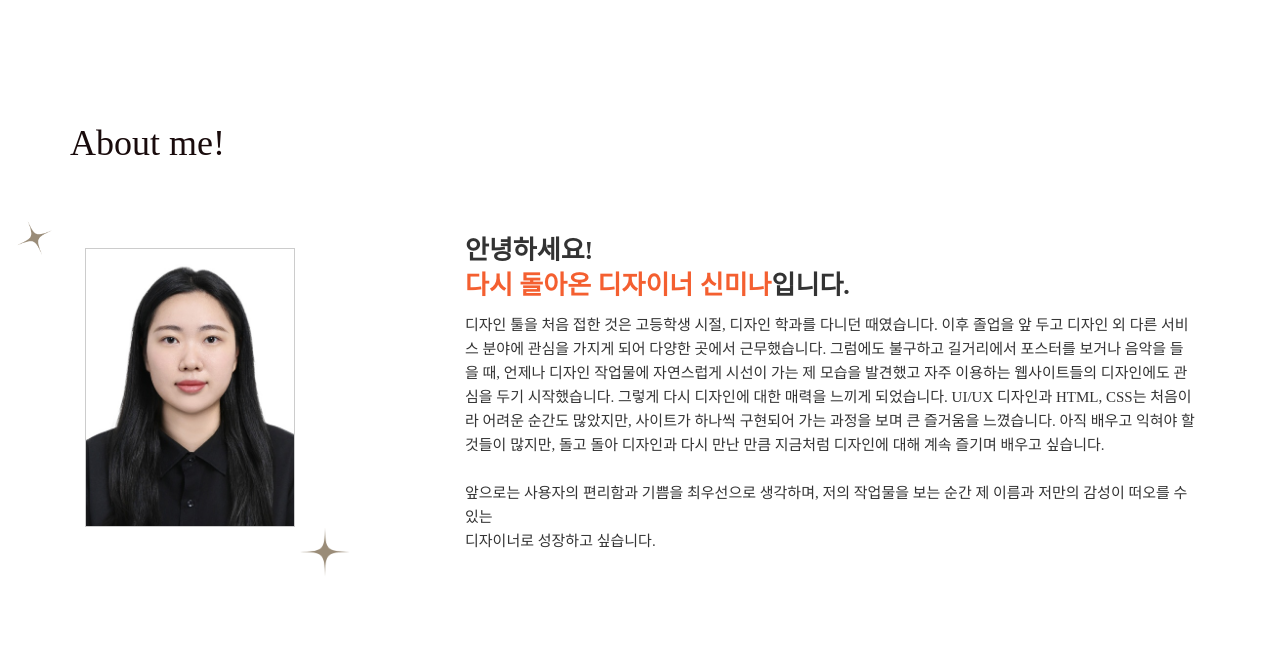
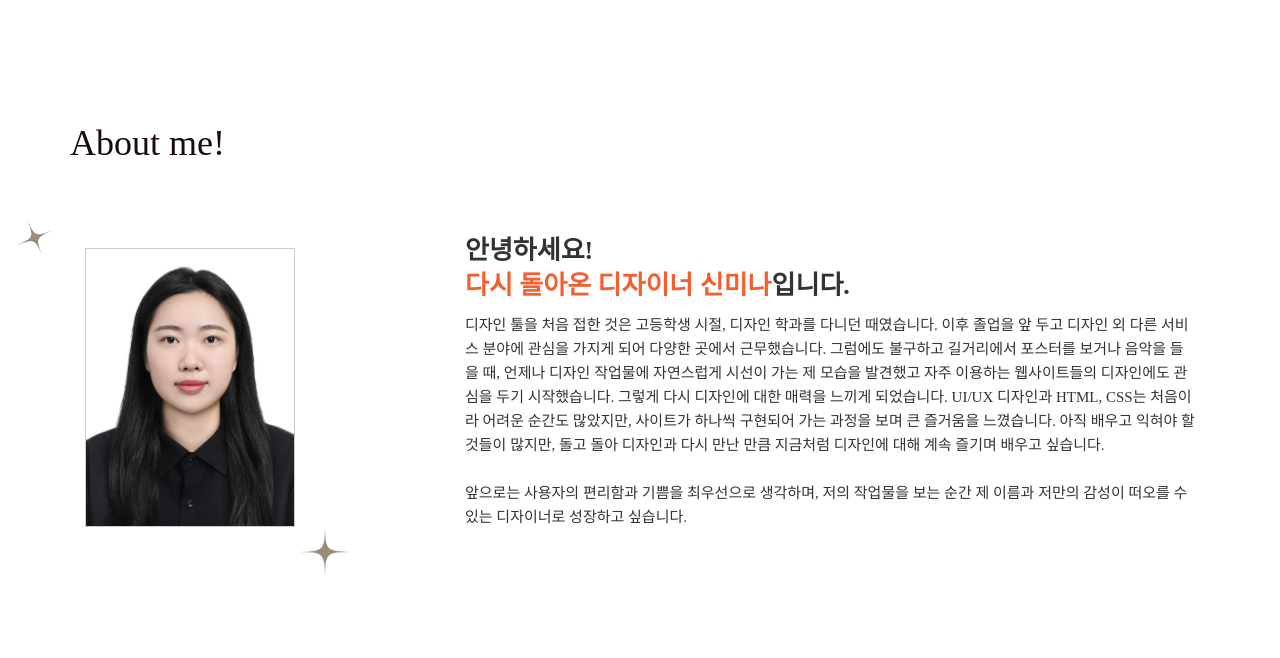
Before and after one commit to shinmina-1998/portfolio, a plain HTML site: page index.html in a window 1280 px wide. Shown: the part 642-1300 px from the top of the page. Drawn offline with nearby package versions, Linux system fonts and the light colour scheme; a web font is replaced by a local one.

Commit message:
Add files via upload

```diff
--- a/index.html
+++ b/index.html
@@ -73,11 +73,10 @@
                     발견했고 자주 이용하는 웹사이트들의 디자인에도 관심을 두기 시작했습니다.
                     그렇게 다시 디자인에 대한 매력을 느끼게 되었습니다.
                     UI/UX 디자인과 HTML, CSS는 처음이라 어려운 순간도 많았지만, 사이트가 하나씩 구현되어 가는 과정을 보며
-                    큰 즐거움을 느꼈습니다. 아직 배우고 익혀야 할 것들이 많지만, 돌고 돌아 디자인과 다시 만난 만큼 지금처럼
-                    디자인에 대해 계속 즐기며 배우고 싶습니다. <br>
+                    큰 즐거움을 느꼈습니다. 아직 배우고 익혀야 할 것들이 많지만, 돌고 돌아 디자인과 다시 만난 만큼 지금처럼 디자인에 대해 계속 즐기며 배우고 싶습니다. <br>
                     <br>
                     앞으로는 사용자의 편리함과 기쁨을 최우선으로 생각하며,
-                    저의 작업물을 보는 순간 제 이름과 저만의 감성이 떠오를 수 있는 <br>디자이너로 성장하고 싶습니다.
+                    저의 작업물을 보는 순간 제 이름과 저만의 감성이 떠오를 수 있는 디자이너로 성장하고 싶습니다.
                 </p>
             </div>
 
```
